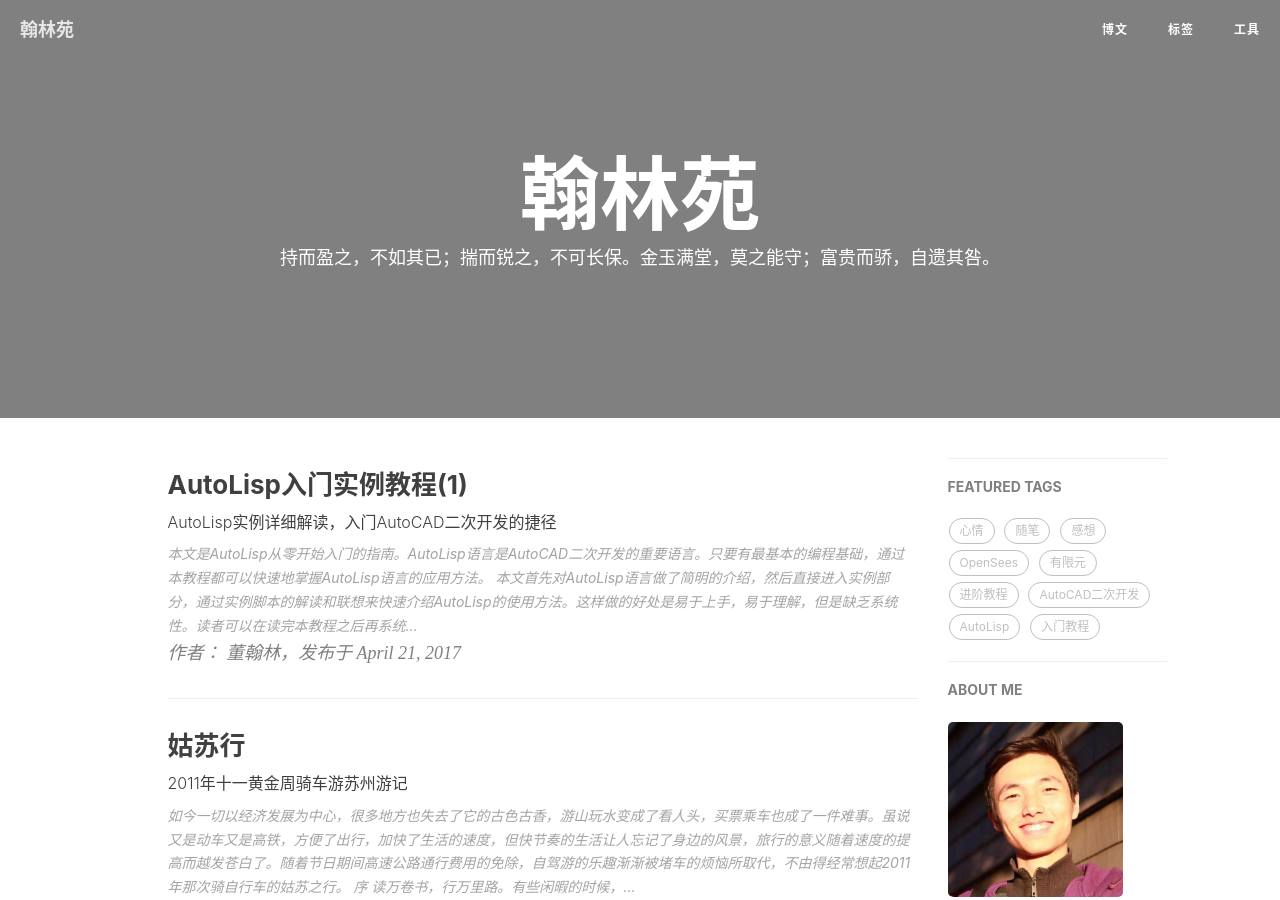
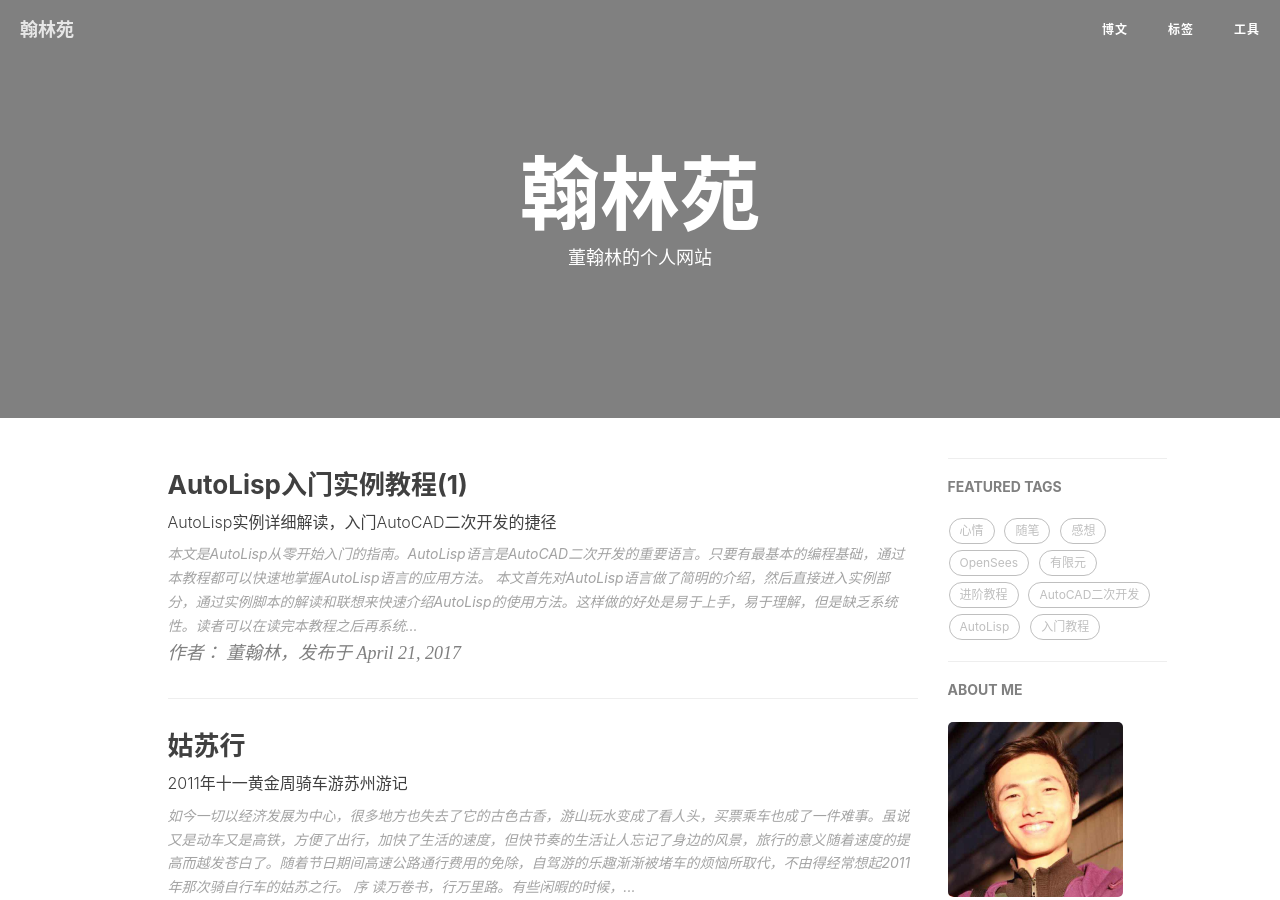
Before and after one commit to Hanlin-Dong/Hanlin-Dong.github.io, a Jekyll site: the page built from index.html, in a window 1280 px wide and 900 px high. Built offline with Jekyll 4.4.1, drawn with Linux system fonts in a browser that asks for light colours; nearby versions of some CDN libraries; the list of posts is cut into pages by our own code; comment, search, counter and statistics services are not loaded.

Commit message:
change seo title and index subtitle

```diff
--- a/_config.yml
+++ b/_config.yml
@@ -1,6 +1,6 @@
 # Site settings
 title: 翰林苑
-SEOTitle: "翰林苑"
+SEOTitle: "翰林苑|董翰林的个人网站"
 # header-img: img/home-bg.jpg
 email: hanlin.dong@gmail.com
 description: "董翰林 | 结构工程 | 翰林"
--- a/index.html
+++ b/index.html
@@ -1,6 +1,6 @@
 ---
 layout: page
-description: "持而盈之，不如其已；揣而锐之，不可长保。金玉满堂，莫之能守；富贵而骄，自遗其咎。"
+description: "董翰林的个人网站"
 ---
 
 {% for post in paginator.posts %}
```
